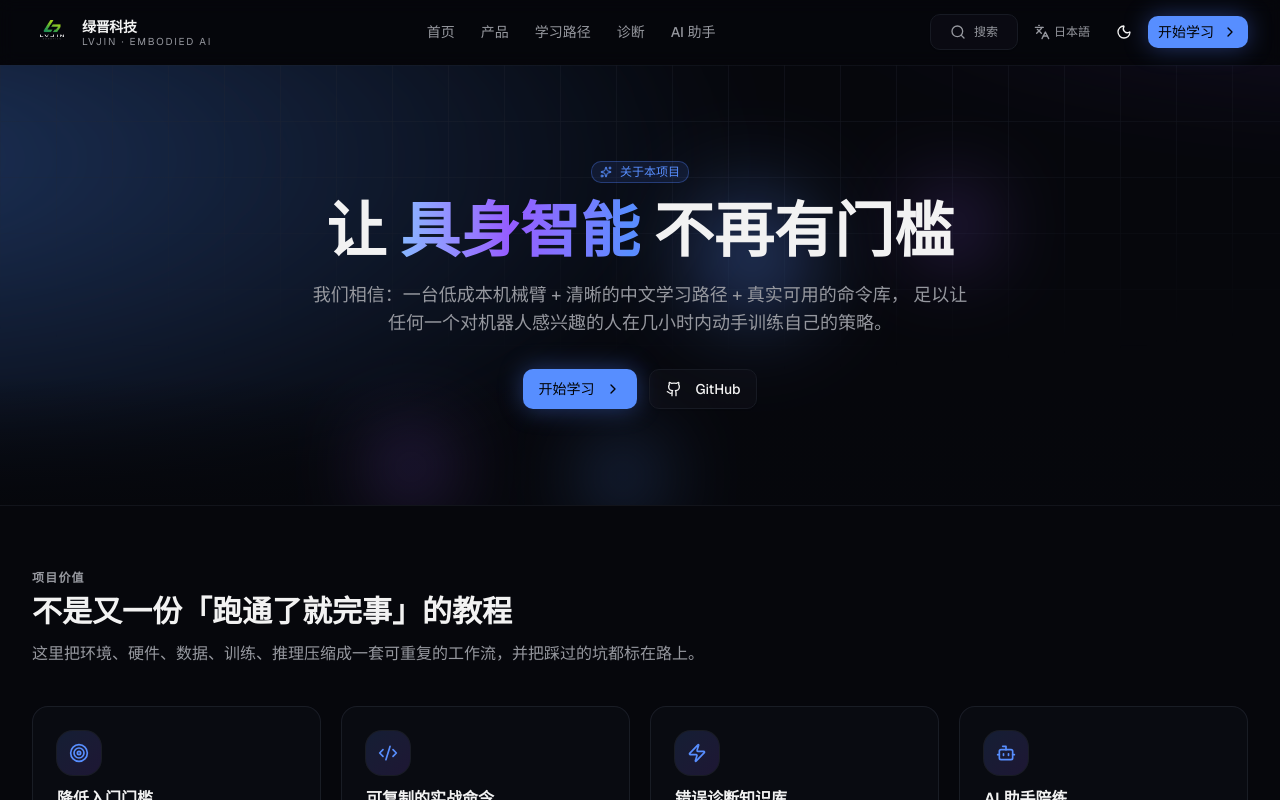
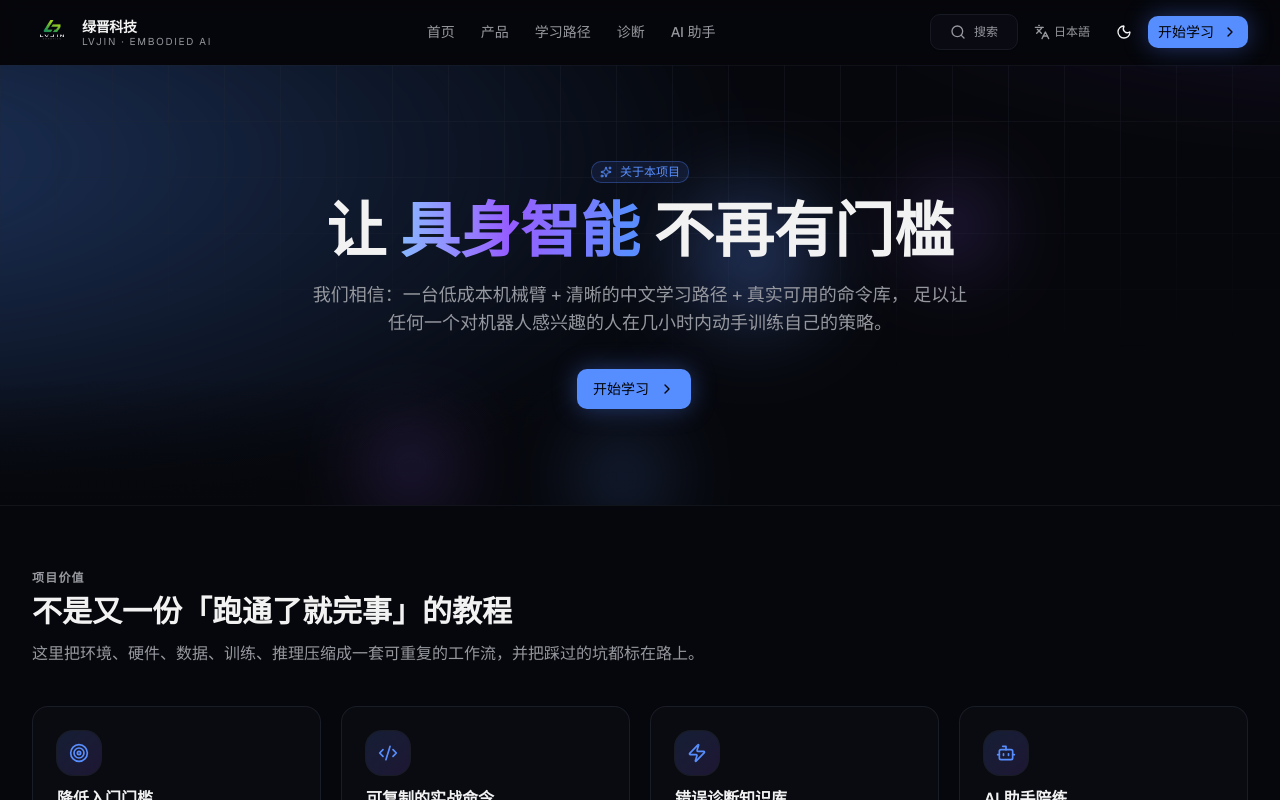
Before and after one commit to AMJLTA/so101-guide-web, a Next.js app: page /about in a window 1280 px wide. Shown: the top 800 px of the page. Built offline with nearby package versions, Linux system fonts and the light colour scheme.

Commit message:
Add files via upload

```diff
--- a/app/about/page.tsx
+++ b/app/about/page.tsx
@@ -145,16 +145,7 @@ export default function AboutPage() {
                     </Button>
                   </Magnetic>
                   <Magnetic strength={0.4} range={140}>
-                    <Button asChild variant="outline" size="lg">
-                      <a
-                        href={siteConfig.links.github}
-                        target="_blank"
-                        rel="noopener noreferrer"
-                      >
-                        <Github className="mr-1.5 h-4 w-4" />
-                        GitHub
-                      </a>
-                    </Button>
+
                   </Magnetic>
                 </div>
               </Reveal>
```
